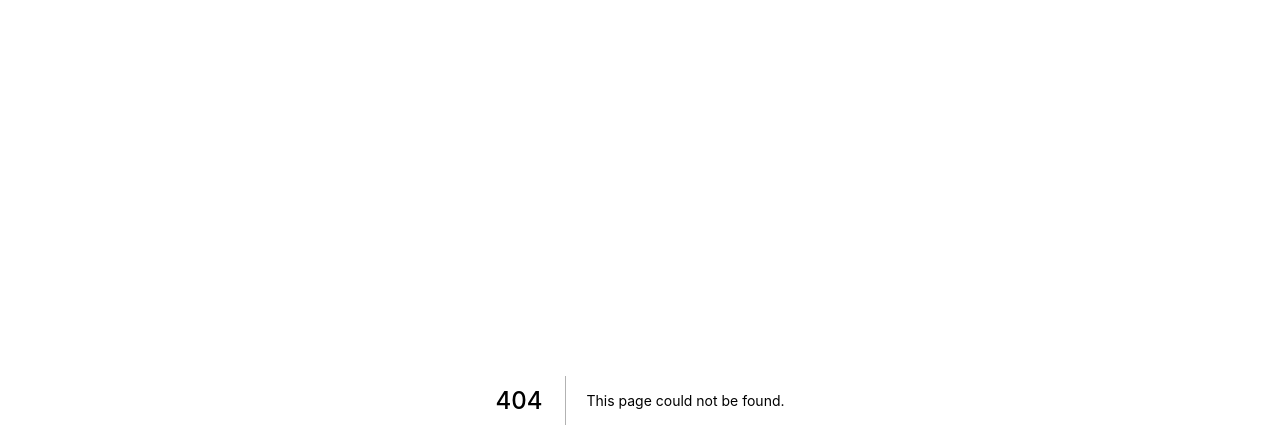
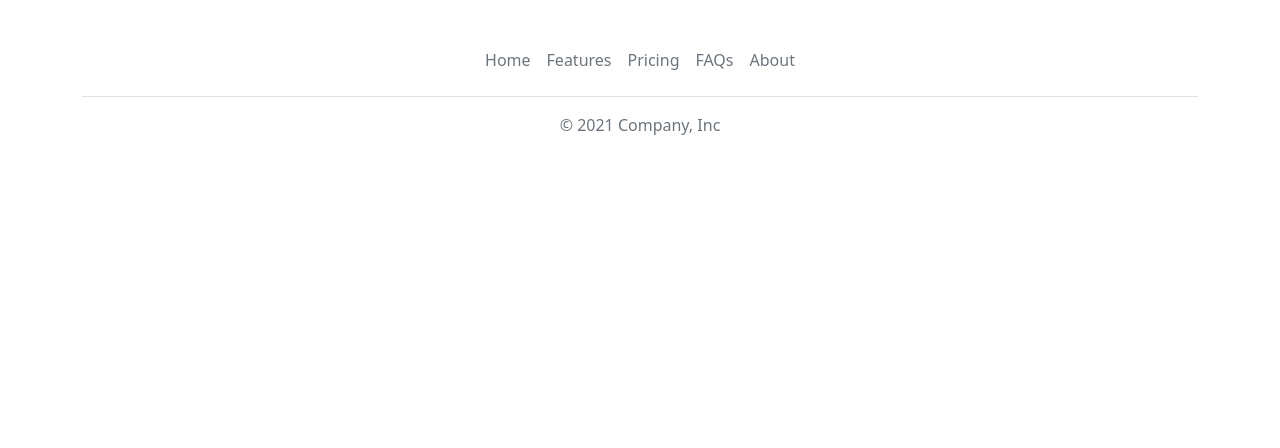
Before and after one commit to me-sajib/nextJS-blog-project, a Next.js app: page /components/Footer in a window 1280 px wide. Before the commit this address had no page. Shown: the top 448 px of the page. Built offline with nearby package versions, Linux system fonts and the light colour scheme.

Commit message:
footer add in all set layout

```diff
--- /dev/null
+++ b/pages/components/Footer.js
@@ -0,0 +1,38 @@
+const Footer = () => {
+  return (
+    <div className="container">
+      <footer className="py-3 my-4">
+        <ul className="nav justify-content-center border-bottom pb-3 mb-3">
+          <li className="nav-item">
+            <a href="#" className="nav-link px-2 text-muted">
+              Home
+            </a>
+          </li>
+          <li className="nav-item">
+            <a href="#" className="nav-link px-2 text-muted">
+              Features
+            </a>
+          </li>
+          <li className="nav-item">
+            <a href="#" className="nav-link px-2 text-muted">
+              Pricing
+            </a>
+          </li>
+          <li className="nav-item">
+            <a href="#" className="nav-link px-2 text-muted">
+              FAQs
+            </a>
+          </li>
+          <li className="nav-item">
+            <a href="#" className="nav-link px-2 text-muted">
+              About
+            </a>
+          </li>
+        </ul>
+        <p className="text-center text-muted">© 2021 Company, Inc</p>
+      </footer>
+    </div>
+  );
+};
+
+export default Footer;
--- a/pages/components/App.js
+++ b/pages/components/Header.js
@@ -1,4 +1,4 @@
-const App = () => {
+const Header = () => {
   return (
     <header className="p-3 bg-dark text-white">
       <div className="container">
@@ -61,4 +61,4 @@ const App = () => {
   );
 };
 
-export default App;
+export default Header;
--- a/pages/index.js
+++ b/pages/index.js
@@ -1,9 +1,9 @@
-import App from "./components/App";
+import Layout from "./components/Layout";
 
 export default function Home() {
   return (
     <div>
-      <App />
+      <Layout />
     </div>
   );
 }
```
Also changed, not shown: pages/components/Layout.js (added, +13 -0 lines).
